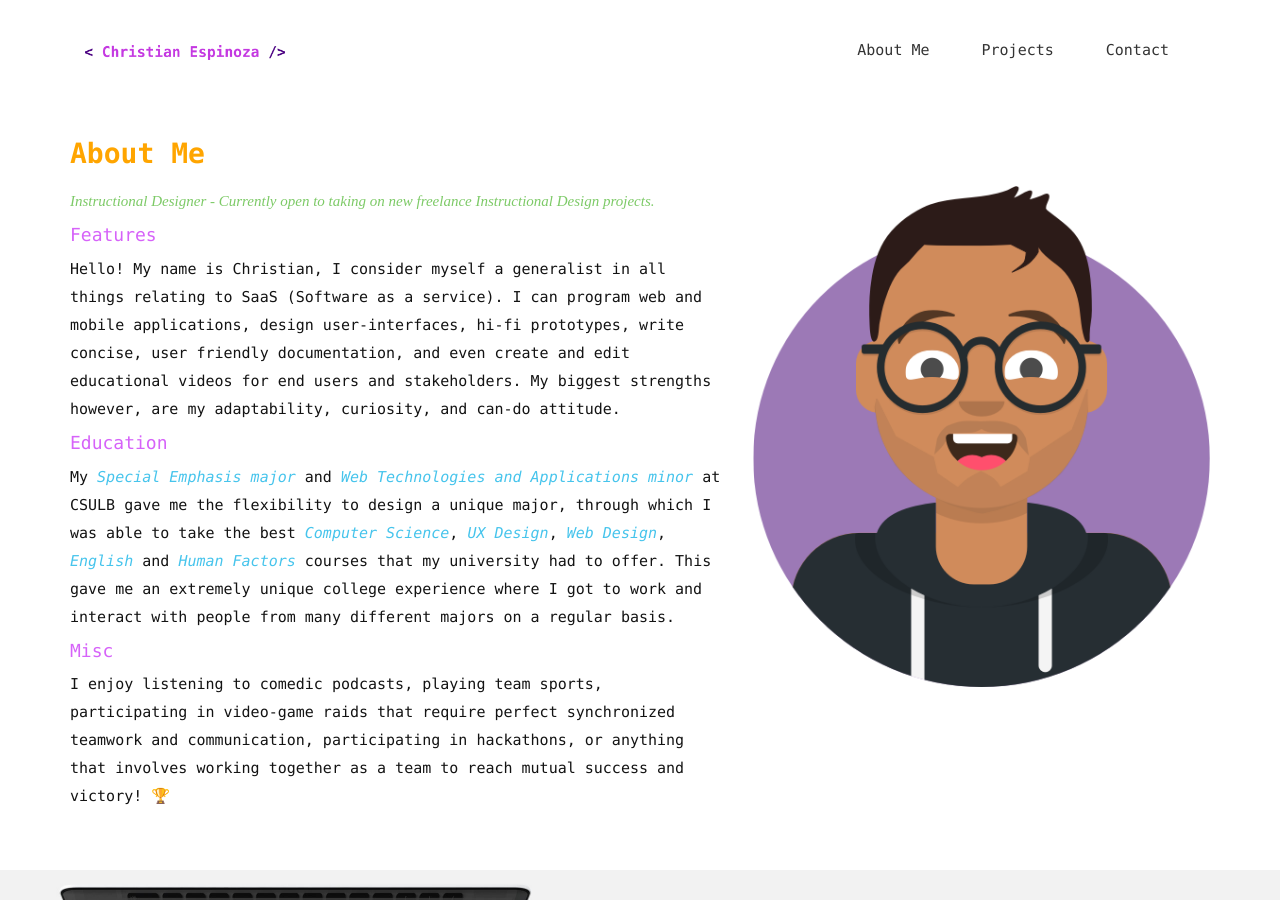
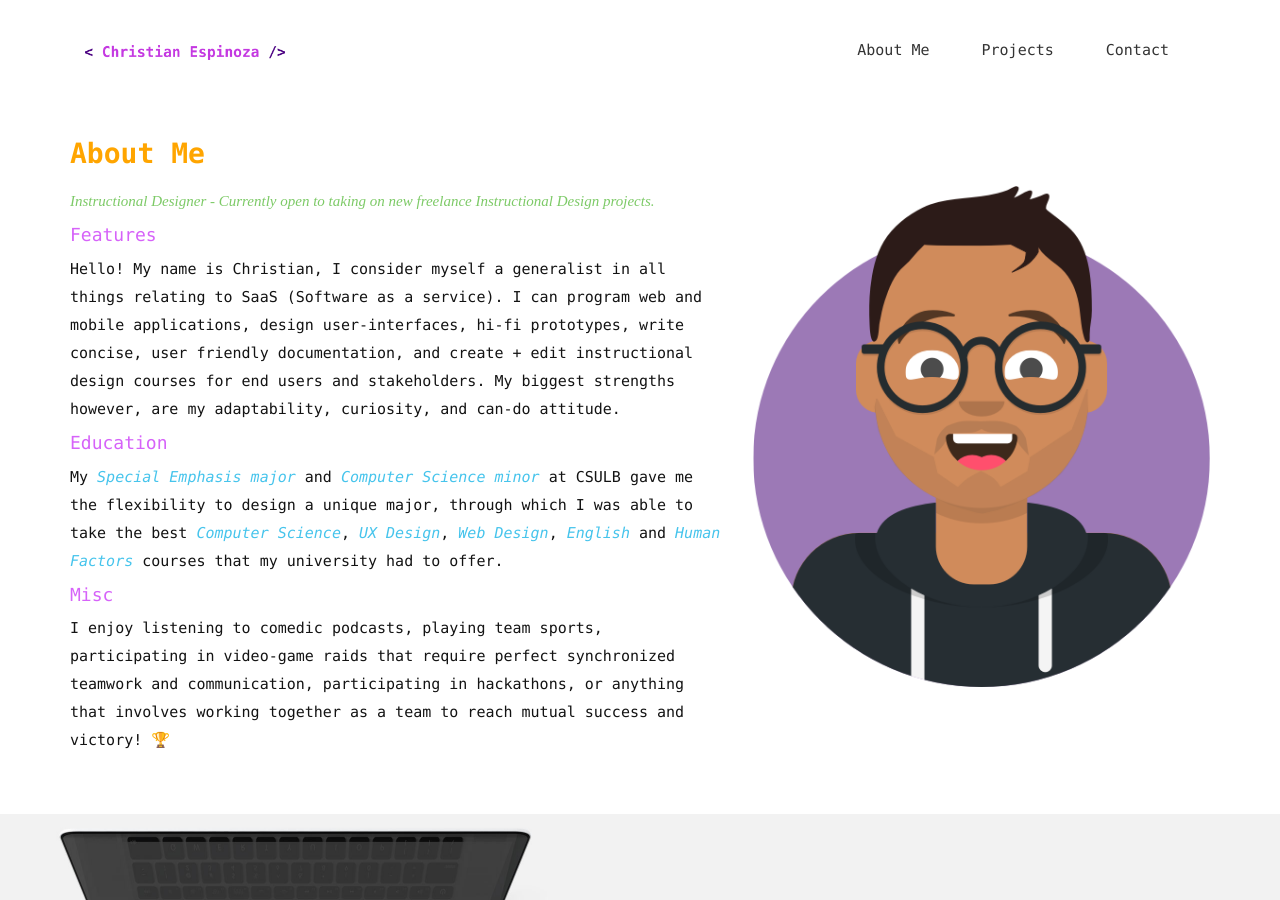
Before and after one commit to Kingslayyerr/Kingslayyerr.github.io, a Jekyll site: the page built from index.html, in a window 1280 px wide and 900 px high. Built offline with Jekyll 4.4.1, drawn with Linux system fonts in a browser that asks for light colours; nearby versions of some CDN libraries; some web fonts are replaced.

Commit message:
update party day 2

```diff
--- a/index.html
+++ b/index.html
@@ -31,13 +31,13 @@ permalink: /
             <p> Instructional Designer - Currently open to taking on new freelance Instructional Design projects.</p>
           </div>
           <h4>Features</h4>
-          <p>Hello! My name is Christian, I consider myself a generalist in all things relating to SaaS (Software as a service). I can program web and mobile applications, design user-interfaces, hi-fi prototypes, write concise, user friendly documentation, and even create and edit educational videos for end users and stakeholders. My biggest strengths however, are my adaptability, curiosity, and can-do attitude. <!-- I learned to program on my own through hard work, persistence, and dedication. I started off learning the basics of <em style="color:#46c4ec;">HTML, CSS</em> and <em style="color:#46c4ec;">Javascript</em> then moved on to using more complex Libraries and Frameworks like <em style="color:#46c4ec;">React</em>, <em style="color:#46c4ec;">Redux</em> and <em style="color:#46c4ec;">Node</em>. -->
+          <p>Hello! My name is Christian, I consider myself a generalist in all things relating to SaaS (Software as a service). I can program web and mobile applications, design user-interfaces, hi-fi prototypes, write concise, user friendly documentation, and create + edit instructional design courses for end users and stakeholders. My biggest strengths however, are my adaptability, curiosity, and can-do attitude. <!-- I learned to program on my own through hard work, persistence, and dedication. I started off learning the basics of <em style="color:#46c4ec;">HTML, CSS</em> and <em style="color:#46c4ec;">Javascript</em> then moved on to using more complex Libraries and Frameworks like <em style="color:#46c4ec;">React</em>, <em style="color:#46c4ec;">Redux</em> and <em style="color:#46c4ec;">Node</em>. -->
          <!--  I have taken a Systemic approach to my skills and education, I believe in breadth first then depth, to be an effective specialist you must at one point be a generalist. -->
           </p>
           <h4>Education</h4>
-            <p> My <em style="color:#46c4ec;">Special Emphasis major</em> and <em style="color:#46c4ec;">Web Technologies and Applications minor</em> at CSULB gave
+            <p> My <em style="color:#46c4ec;">Special Emphasis major</em> and <em style="color:#46c4ec;">Computer Science minor</em> at CSULB gave
               me the flexibility to design a unique major, through which I was able to take the best
-              <em style="color:#46c4ec;">Computer Science</em>, <em style="color:#46c4ec;">UX Design</em>, <em style="color:#46c4ec;">Web Design</em>, <em style="color:#46c4ec;">English</em> and <em style="color:#46c4ec;">Human Factors</em> courses that my university had to offer. This gave me an extremely unique college experience where I got to work and interact with people from many different majors on a regular basis. <!-- I got to see the pros and cons of the Engineering, Art, English, Business and Psychology(Human Factors) departments. I took away so much from my time at CSULB and it ultimately made me what I consider to be a well-rounded individual. --></p>
+              <em style="color:#46c4ec;">Computer Science</em>, <em style="color:#46c4ec;">UX Design</em>, <em style="color:#46c4ec;">Web Design</em>, <em style="color:#46c4ec;">English</em> and <em style="color:#46c4ec;">Human Factors</em> courses that my university had to offer. <!-- This gave me an extremely unique college experience where I got to work and interact with people from many different majors on a regular basis. --> <!-- I got to see the pros and cons of the Engineering, Art, English, Business and Psychology(Human Factors) departments. I took away so much from my time at CSULB and it ultimately made me what I consider to be a well-rounded individual. --></p>
           <h4>Misc</h4>
           <p> I enjoy listening to comedic podcasts, playing team sports, participating in video-game raids that require perfect synchronized teamwork and communication, participating in hackathons, or anything that involves working together as a team to reach mutual success and victory! 🏆 </p>
           <!-- <h4>Social Anxiety</h4> -->
```
